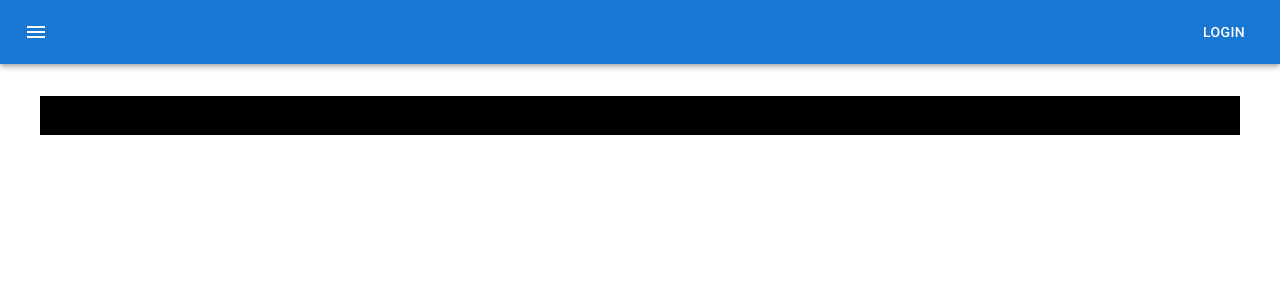
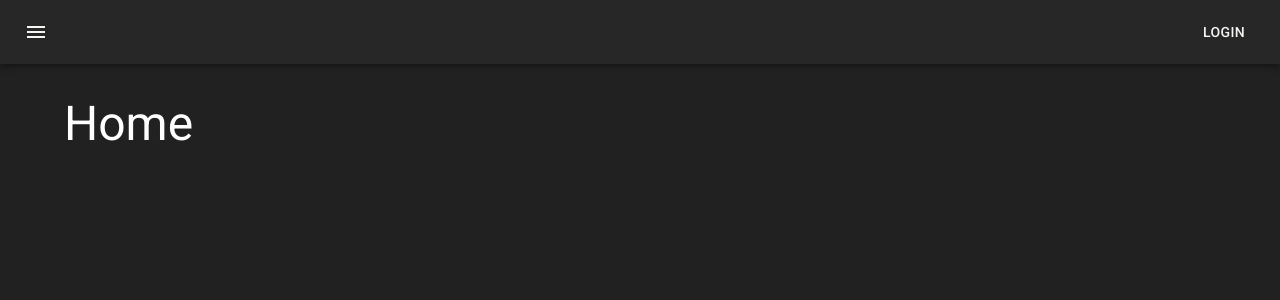
Before and after one commit to aggierosa/CodeFlix, a React (Create React App) app: page / in a window 1280 px wide. Shown: the top 300 px of the page. Built offline with nearby package versions, Linux system fonts and the light colour scheme.

Commit message:
feat: adding MUI theme & introducing routes

```diff
--- a/package.json
+++ b/package.json
@@ -18,6 +18,7 @@
     "react": "^18.2.0",
     "react-dom": "^18.2.0",
     "react-redux": "^8.0.4",
+    "react-router-dom": "6",
     "react-scripts": "5.0.1",
     "typescript": "^4.8.3",
     "web-vitals": "^2.1.4"
--- a/src/App.tsx
+++ b/src/App.tsx
@@ -1,22 +1,49 @@
-import React from "react";
-import logo from "./logo.svg";
-import { Counter } from "./features/counter/Counter";
 import "./App.css";
-import Button from "@mui/material/Button";
 import { Box, ThemeProvider } from "@mui/system";
 import { Header } from "./components/Header";
-import { createTheme } from "@mui/material";
+
 import { Layout } from "./components/Layout";
+import { appTheme } from "./config/theme";
+import Typography from "@mui/material/Typography";
 
-const theme = createTheme({});
+import { Routes, Route, Link } from "react-router-dom";
+
+const Home = () => {
+  return (
+    <Box>
+      <Typography variant="h3" component="h1">
+        Home
+      </Typography>
+    </Box>
+  );
+};
+
+const About = () => {
+  return (
+    <Box>
+      <Typography variant="h3" component="h1">
+        About
+      </Typography>
+    </Box>
+  );
+};
 
 function App() {
   return (
-    <ThemeProvider theme={theme}>
-      <Box component="main" sx={{ height: "100vh" }}>
+    <ThemeProvider theme={appTheme}>
+      <Box
+        component="main"
+        sx={{
+          height: "100vh",
+          bgcolor: (theme) => theme.palette.grey[900],
+        }}
+      >
         <Header />
         <Layout>
-          <h1>Hello</h1>
+          <Routes>
+            <Route path="/" element={<Home />} />
+            <Route path="about" element={<About />} />
+          </Routes>
         </Layout>
       </Box>
     </ThemeProvider>
--- a/src/components/Layout.tsx
+++ b/src/components/Layout.tsx
@@ -4,7 +4,7 @@
 export function Layout({ children }: { children: React.ReactNode }) {
   return (
     <Box>
-      <Container maxWidth="lg" sx={{ mt: 4, mb: 4, backgroundColor: "#000" }}>
+      <Container maxWidth="lg" sx={{ color: "white", mt: 4, mb: 4 }}>
         {children}
       </Container>
     </Box>
--- /dev/null
+++ b/src/config/theme.ts
@@ -0,0 +1,12 @@
+import { createTheme } from "@mui/material";
+
+export const appTheme = createTheme({
+  palette: {
+    mode: "dark",
+    primary: {
+      main: "#f5f5f1",
+    },
+    secondary: { main: "#CC5500" },
+    text: { primary: "#f5f5f1" },
+  },
+});
--- a/src/index.tsx
+++ b/src/index.tsx
@@ -1,19 +1,22 @@
-import React from 'react';
-import { createRoot } from 'react-dom/client';
-import { Provider } from 'react-redux';
-import { store } from './app/store';
-import App from './App';
-import reportWebVitals from './reportWebVitals';
-import './index.css';
+import React from "react";
+import { BrowserRouter } from "react-router-dom";
+import { createRoot } from "react-dom/client";
+import { Provider } from "react-redux";
+import { store } from "./app/store";
+import App from "./App";
+import reportWebVitals from "./reportWebVitals";
+import "./index.css";
 
-const container = document.getElementById('root')!;
+const container = document.getElementById("root")!;
 const root = createRoot(container);
 
 root.render(
   <React.StrictMode>
-    <Provider store={store}>
-      <App />
-    </Provider>
+    <BrowserRouter>
+      <Provider store={store}>
+        <App />
+      </Provider>
+    </BrowserRouter>
   </React.StrictMode>
 );
 
```
Also changed, not shown: 1 other file (tests, documents, lock files or other folders).
